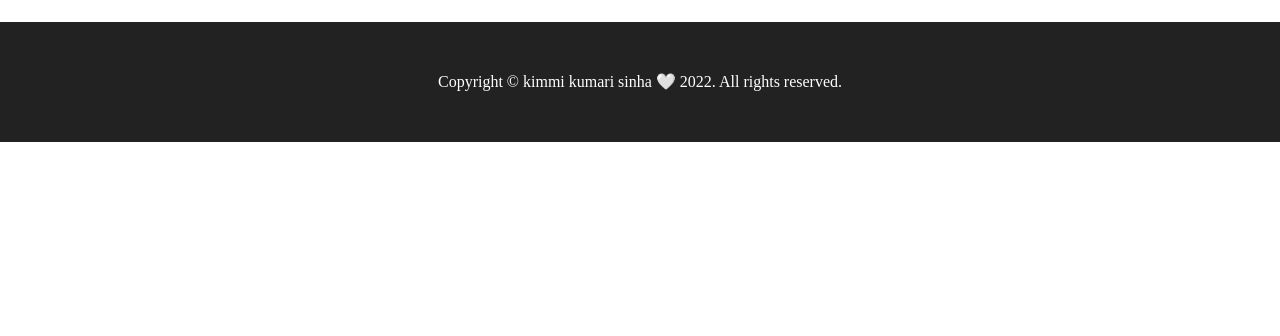
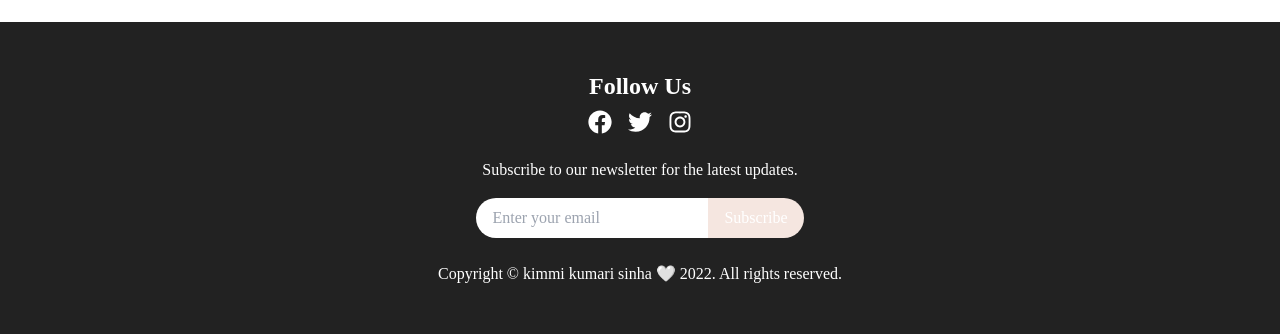
Before and after one commit to kimmisinha/E-commerce-React-Tailwind-API, a React (Create React App) app: page / in a window 1280 px wide. Shown: the part 214-550 px from the top of the page. Built offline with nearby package versions, Linux system fonts and the light colour scheme; no server answers.

Commit message:
Add footer with social links

```diff
--- a/src/components/Footer.js
+++ b/src/components/Footer.js
@@ -1,9 +1,37 @@
 import React from "react";
+import { FaFacebook, FaTwitter, FaInstagram } from "react-icons/fa";
 
 const Footer = () => {
   return (
     <footer className="bg-primary py-12">
-      <div className="container mx-auto">
+      <div className="container mx-auto text-center">
+        <div className="mb-6">
+          <h3 className="text-2xl text-white font-semibold mb-2">Follow Us</h3>
+          <div className="flex justify-center space-x-4">
+            <a href="https://facebook.com" target="_blank" rel="noopener noreferrer" className="text-white hover:text-gray-400">
+              <FaFacebook size={24} />
+            </a>
+            <a href="https://twitter.com" target="_blank" rel="noopener noreferrer" className="text-white hover:text-gray-400">
+              <FaTwitter size={24} />
+            </a>
+            <a href="https://instagram.com" target="_blank" rel="noopener noreferrer" className="text-white hover:text-gray-400">
+              <FaInstagram size={24} />
+            </a>
+          </div>
+        </div>
+        <p className="text-white text-center mb-4">
+          Subscribe to our newsletter for the latest updates.
+        </p>
+        <form className="flex justify-center mb-6">
+          <input
+            type="email"
+            placeholder="Enter your email"
+            className="px-4 py-2 rounded-l-full focus:outline-none"
+          />
+          <button className="bg-secondary text-white px-4 py-2 rounded-r-full hover:bg-secondary-dark">
+            Subscribe
+          </button>
+        </form>
         <p className="text-white text-center">
           Copyright &copy; kimmi kumari sinha 🤍 2022. All rights reserved.
         </p>
--- a/src/pages/ProductDetails.js
+++ /dev/null
@@ -1,50 +0,0 @@
-import React, { useContext } from "react";
-import { useParams } from "react-router-dom";
-import { CartContext } from "../contexts/CartContext";
-import { ProductContext } from "../contexts/ProductContext";
-
-const ProductDetails = () => {
-  // get the product id from url
-  const { id } = useParams();
-  const { addToCart } = useContext(CartContext);
-  const { products } = useContext(ProductContext);
-
-  //get the single product based on id
-  const product = products.find((item) => {
-    return item.id === parseInt(id);
-  });
-
-  // if product is not found
-  if (!product) {
-    return (
-      <section className="h-screen flex justify-center items-center">
-        Loading...
-      </section>
-    );
-  }
-
-  // destructure product
-  const { title, price, description, image } = product;
-  return (
-    <section className="pt-[450px] md:pt-32 pb-[400px] md:pb-12 lg:py-32 h-screen flex items-center">
-      <div className="container mx-auto">
-        {/* image and text wrapper */}
-        <div className="flex flex-col lg:flex-row items-center">
-          {/* image */}
-          <div className="flex flex-1 justify-center items-center mb-8 lg:mb-0">
-            <img className="max-w-[200px] lg:max-w-xs" src={image} alt="" />
-          </div>
-          {/* text */}
-          <div className="flex-1 text-center lg:text-left">
-            <h1 className="text-[26px] font-medium mb-2 max-w-[450px] mx-auto lg:mx-0">{title}</h1>
-            <div className="text-2xl text-red-500 font-medium mb-6">$ {price}</div>
-            <p className="mb-8">{description}</p>
-            <button onClick={()=>addToCart(product, product.id)} className='bg-primary py-4 px-8 text-white'>Add to cart</button>
-          </div>
-        </div>
-      </div>
-    </section>
-  );
-};
-
-export default ProductDetails;
```
